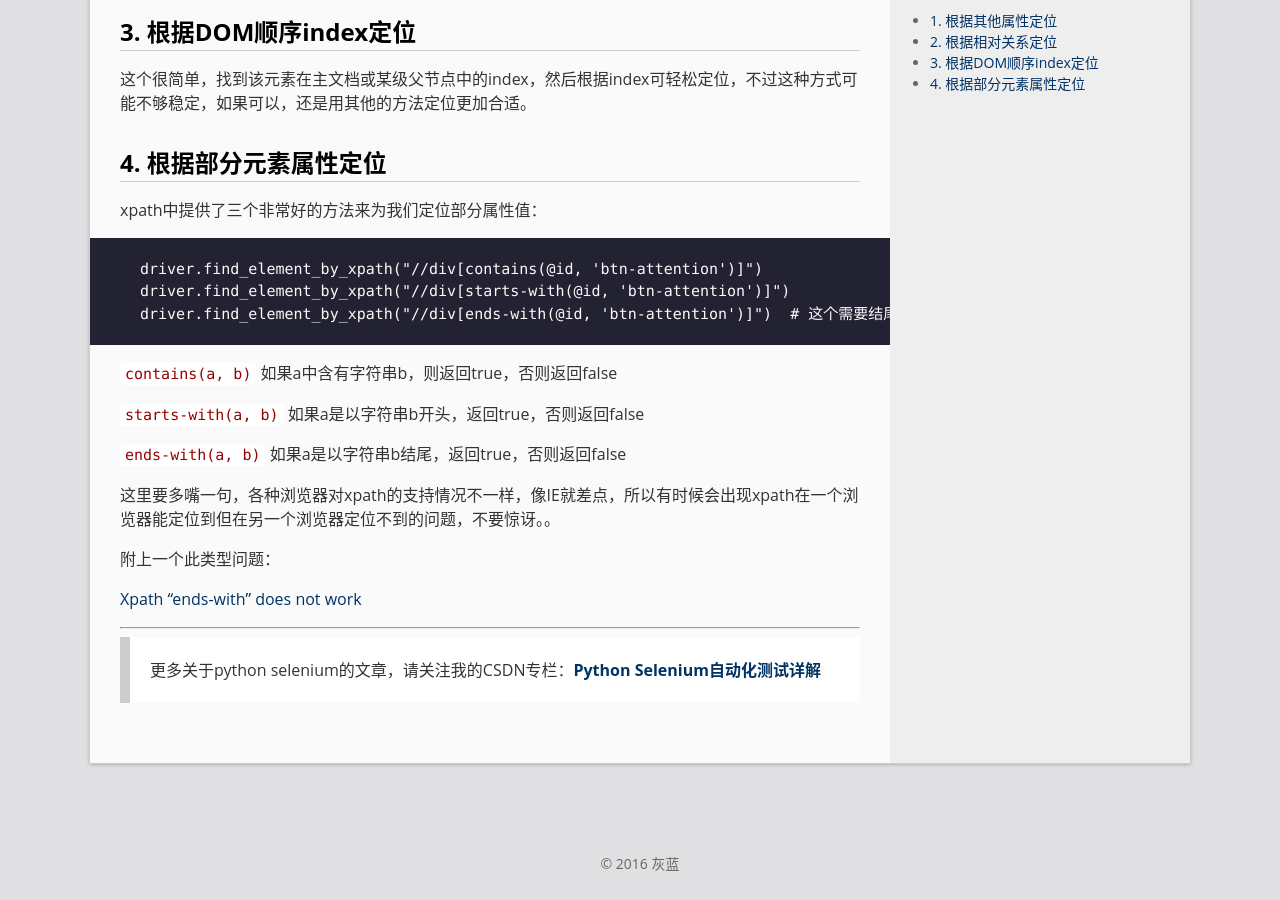
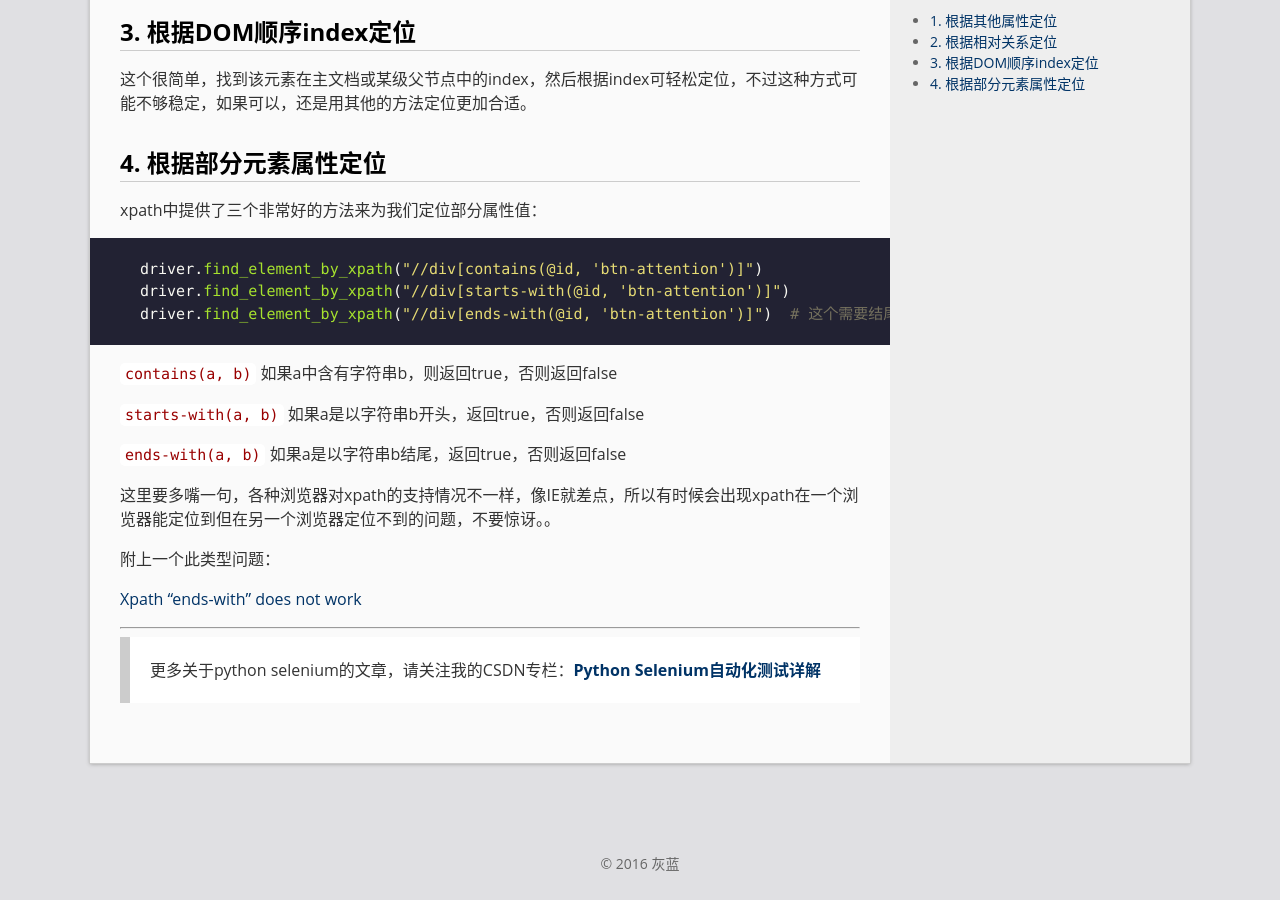
Before and after one commit to huilansame/huilansame.github.io, a Jekyll site: the page built from _posts/2016-09-20-Python selenium —— 动态id、class怎么定位.md, in a window 1280 px wide and 900 px high, scrolled down 1018 px. Built offline with Jekyll 4.4.1, drawn with Linux system fonts in a browser that asks for light colours; comment, search, counter and statistics services are not loaded.

Commit message:
修改动态id篇

````diff
--- a/_posts/2016-09-20-Python selenium —— 动态id、class怎么定位.md
+++ b/_posts/2016-09-20-Python selenium —— 动态id、class怎么定位.md
@@ -36,7 +36,7 @@ permalink: /archivers/how-locate-dynamic-id
 
 xpath中提供了三个非常好的方法来为我们定位部分属性值：
 
-```
+```python
 driver.find_element_by_xpath("//div[contains(@id, 'btn-attention')]")
 driver.find_element_by_xpath("//div[starts-with(@id, 'btn-attention')]")
 driver.find_element_by_xpath("//div[ends-with(@id, 'btn-attention')]")  # 这个需要结尾是‘btn-attention’
````
